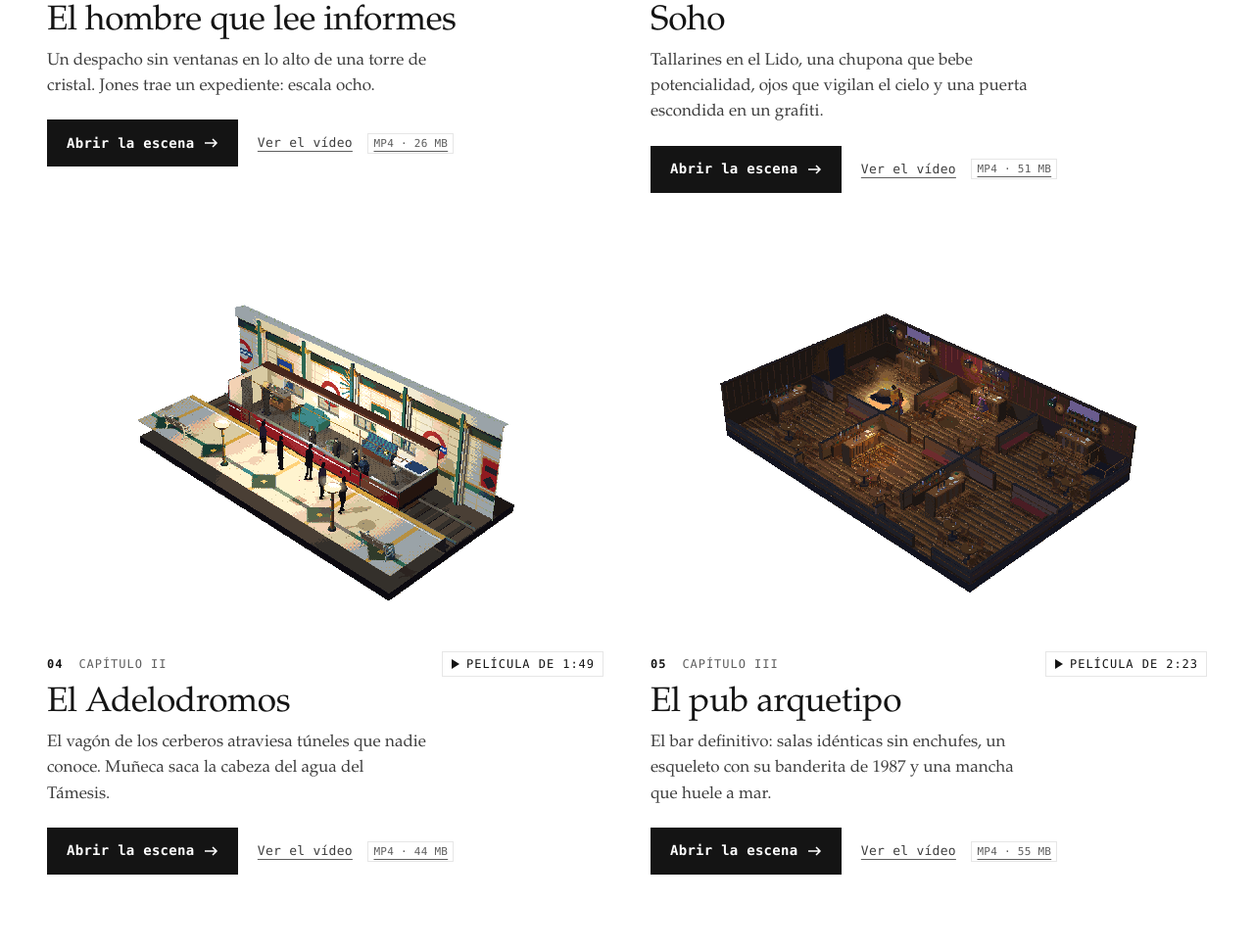
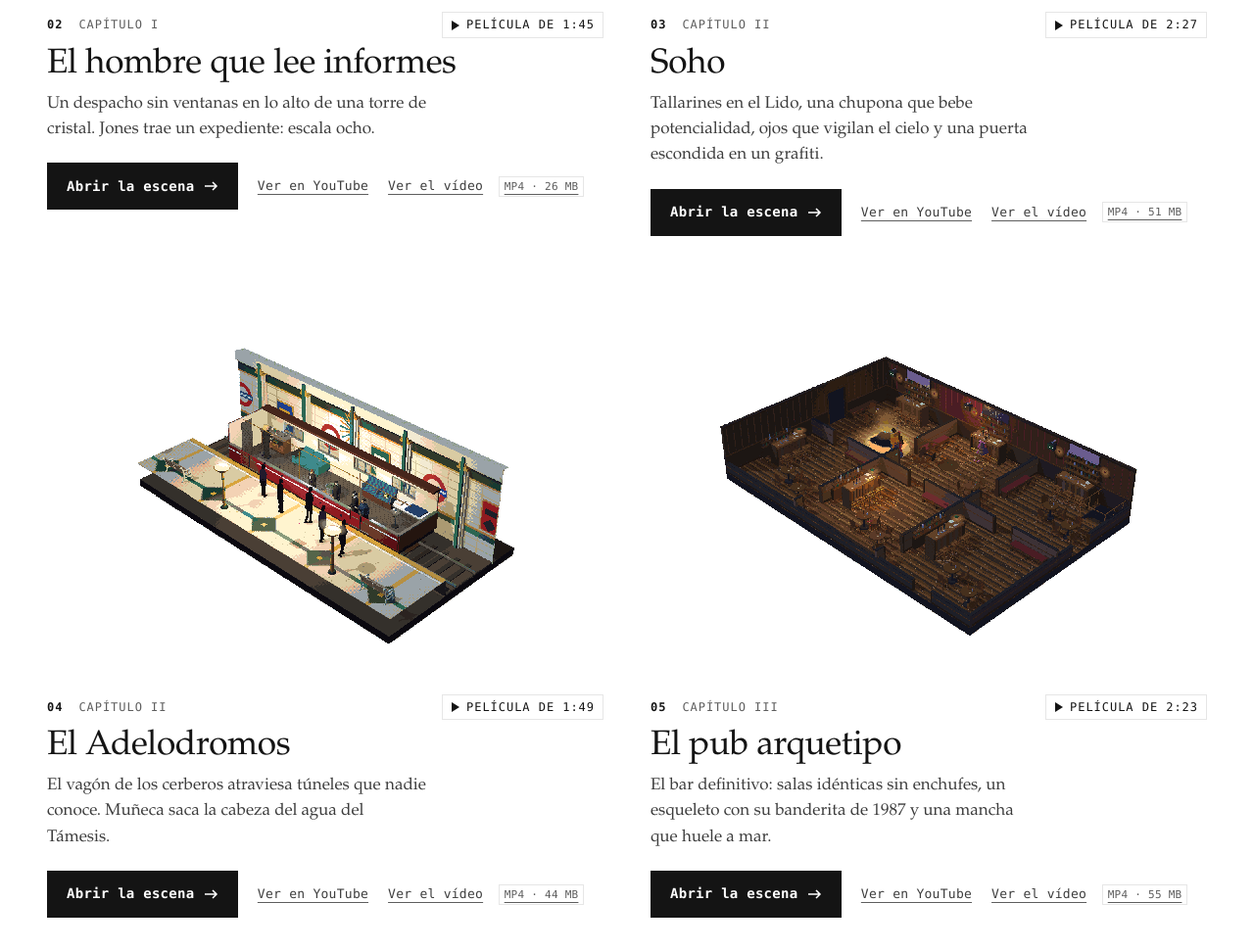
Before and after one commit to LudoBermejoES/dioramas-web, a plain HTML site: page esta-no-es-otra-de-tus-putas-novelas-juveniles/index.html in a window 1280 px wide. Shown: the part 2639-3609 px from the top of the page at 98% size. Drawn offline with Linux system fonts and the light colour scheme.

Commit message:
Link every film to YouTube, and the book page to the playlist

```diff
--- a/esta-no-es-otra-de-tus-putas-novelas-juveniles/index.html
+++ b/esta-no-es-otra-de-tus-putas-novelas-juveniles/index.html
@@ -39,6 +39,7 @@
       <div><dt><kbd>Espacio</kbd></dt><dd>pausar</dd></div>
       <div><dt><kbd>R</kbd></dt><dd>volver a la cámara</dd></div>
     </dl>
+    <p class="playlist"><a class="video" href="https://www.youtube.com/playlist?list=PLZJdj81xQMG0" rel="noopener">Todas las películas en YouTube</a></p>
   </div>
   <aside class="warning" aria-label="Aviso de contenido"><strong>Aviso</strong><p>Estas escenas tienen violencia gráfica: sangre, vísceras y golpes, como en el libro.</p></aside>
 </section>
@@ -53,6 +54,7 @@
     <p class="logline">Un mercadillo de Camden, una Telefunken vieja y un amigo que revienta en vísceras para que de ellas nazca Astilla.</p>
     <p class="actions">
       <a class="stretch open" href="i-la-television/">Abrir la escena<span class="vh">: La televisión</span><svg class="ico" viewBox="0 0 14 10" width="14" height="10" aria-hidden="true" focusable="false"><path d="M0 5h12M8 1l4 4-4 4" fill="none" stroke="currentColor" stroke-width="1.5"/></svg></a>
+      <a class="video" href="https://youtu.be/8bWbSsNA6XI" rel="noopener">Ver en YouTube<span class="vh">: La televisión</span></a>
       <a class="video" href="i-la-television/i-la-television.mp4">Ver el vídeo<span class="vh"> de La televisión</span> <span class="fmt">MP4 · 34 MB</span></a>
     </p>
   </div>
@@ -65,6 +67,7 @@
     <p class="logline">Un despacho sin ventanas en lo alto de una torre de cristal. Jones trae un expediente: escala ocho.</p>
     <p class="actions">
       <a class="stretch open" href="i-el-hombre-que-lee-informes/">Abrir la escena<span class="vh">: El hombre que lee informes</span><svg class="ico" viewBox="0 0 14 10" width="14" height="10" aria-hidden="true" focusable="false"><path d="M0 5h12M8 1l4 4-4 4" fill="none" stroke="currentColor" stroke-width="1.5"/></svg></a>
+      <a class="video" href="https://youtu.be/LosCzbRrA4M" rel="noopener">Ver en YouTube<span class="vh">: El hombre que lee informes</span></a>
       <a class="video" href="i-el-hombre-que-lee-informes/i-el-hombre-que-lee-informes.mp4">Ver el vídeo<span class="vh"> de El hombre que lee informes</span> <span class="fmt">MP4 · 26 MB</span></a>
     </p>
   </div>
@@ -77,6 +80,7 @@
     <p class="logline">Tallarines en el Lido, una chupona que bebe potencialidad, ojos que vigilan el cielo y una puerta escondida en un grafiti.</p>
     <p class="actions">
       <a class="stretch open" href="ii-soho/">Abrir la escena<span class="vh">: Soho</span><svg class="ico" viewBox="0 0 14 10" width="14" height="10" aria-hidden="true" focusable="false"><path d="M0 5h12M8 1l4 4-4 4" fill="none" stroke="currentColor" stroke-width="1.5"/></svg></a>
+      <a class="video" href="https://youtu.be/z8Tx712WH94" rel="noopener">Ver en YouTube<span class="vh">: Soho</span></a>
       <a class="video" href="ii-soho/ii-soho.mp4">Ver el vídeo<span class="vh"> de Soho</span> <span class="fmt">MP4 · 51 MB</span></a>
     </p>
   </div>
@@ -89,6 +93,7 @@
     <p class="logline">El vagón de los cerberos atraviesa túneles que nadie conoce. Muñeca saca la cabeza del agua del Támesis.</p>
     <p class="actions">
       <a class="stretch open" href="ii-el-adelodromos/">Abrir la escena<span class="vh">: El Adelodromos</span><svg class="ico" viewBox="0 0 14 10" width="14" height="10" aria-hidden="true" focusable="false"><path d="M0 5h12M8 1l4 4-4 4" fill="none" stroke="currentColor" stroke-width="1.5"/></svg></a>
+      <a class="video" href="https://youtu.be/3C6lRcNwZA0" rel="noopener">Ver en YouTube<span class="vh">: El Adelodromos</span></a>
       <a class="video" href="ii-el-adelodromos/ii-el-adelodromos.mp4">Ver el vídeo<span class="vh"> de El Adelodromos</span> <span class="fmt">MP4 · 44 MB</span></a>
     </p>
   </div>
@@ -101,6 +106,7 @@
     <p class="logline">El bar definitivo: salas idénticas sin enchufes, un esqueleto con su banderita de 1987 y una mancha que huele a mar.</p>
     <p class="actions">
       <a class="stretch open" href="iii-el-pub-arquetipo/">Abrir la escena<span class="vh">: El pub arquetipo</span><svg class="ico" viewBox="0 0 14 10" width="14" height="10" aria-hidden="true" focusable="false"><path d="M0 5h12M8 1l4 4-4 4" fill="none" stroke="currentColor" stroke-width="1.5"/></svg></a>
+      <a class="video" href="https://youtu.be/Cl3dIRPPMD4" rel="noopener">Ver en YouTube<span class="vh">: El pub arquetipo</span></a>
       <a class="video" href="iii-el-pub-arquetipo/iii-el-pub-arquetipo.mp4">Ver el vídeo<span class="vh"> de El pub arquetipo</span> <span class="fmt">MP4 · 55 MB</span></a>
     </p>
   </div>
@@ -113,6 +119,7 @@
     <p class="logline">Mediodía eterno de agosto. Un lord expulsado, una nevera, cerveza, baile, arena en la cara y una rotura en el mar.</p>
     <p class="actions">
       <a class="stretch open" href="iv-el-paraiso-de-lali-lali/">Abrir la escena<span class="vh">: El paraíso de Lali-lali</span><svg class="ico" viewBox="0 0 14 10" width="14" height="10" aria-hidden="true" focusable="false"><path d="M0 5h12M8 1l4 4-4 4" fill="none" stroke="currentColor" stroke-width="1.5"/></svg></a>
+      <a class="video" href="https://youtu.be/_HKoQyIuwkA" rel="noopener">Ver en YouTube<span class="vh">: El paraíso de Lali-lali</span></a>
       <a class="video" href="iv-el-paraiso-de-lali-lali/iv-el-paraiso-de-lali-lali.mp4">Ver el vídeo<span class="vh"> de El paraíso de Lali-lali</span> <span class="fmt">MP4 · 38 MB</span></a>
     </p>
   </div>
@@ -125,6 +132,7 @@
     <p class="logline">Un interfono, un té horrible y una voz hecha de coros. Emily se resiste. La valkiria la levanta del suelo.</p>
     <p class="actions">
       <a class="stretch open" href="v-la-comisaria/">Abrir la escena<span class="vh">: La comisaría</span><svg class="ico" viewBox="0 0 14 10" width="14" height="10" aria-hidden="true" focusable="false"><path d="M0 5h12M8 1l4 4-4 4" fill="none" stroke="currentColor" stroke-width="1.5"/></svg></a>
+      <a class="video" href="https://youtu.be/TOkDguWYtoE" rel="noopener">Ver en YouTube<span class="vh">: La comisaría</span></a>
       <a class="video" href="v-la-comisaria/v-la-comisaria.mp4">Ver el vídeo<span class="vh"> de La comisaría</span> <span class="fmt">MP4 · 29 MB</span></a>
     </p>
   </div>
@@ -137,6 +145,7 @@
     <p class="logline">Mar helado, un paseo marítimo, cuatro fascistas con un mechero. La sombra de Astilla tiene demasiados brazos.</p>
     <p class="actions">
       <a class="stretch open" href="vi-blackpool/">Abrir la escena<span class="vh">: Blackpool</span><svg class="ico" viewBox="0 0 14 10" width="14" height="10" aria-hidden="true" focusable="false"><path d="M0 5h12M8 1l4 4-4 4" fill="none" stroke="currentColor" stroke-width="1.5"/></svg></a>
+      <a class="video" href="https://youtu.be/hSTkbIkuplY" rel="noopener">Ver en YouTube<span class="vh">: Blackpool</span></a>
       <a class="video" href="vi-blackpool/vi-blackpool.mp4">Ver el vídeo<span class="vh"> de Blackpool</span> <span class="fmt">MP4 · 22 MB</span></a>
     </p>
   </div>
@@ -149,6 +158,7 @@
     <p class="logline">Del aparcamiento de Blackpool a la puerta de Singāl Halls: un coche robado, Planet Rock, una foto de familia, una tormenta que se anuncia y una mansión con una sola luz encendida.</p>
     <p class="actions">
       <a class="stretch open" href="vii-el-viaje/">Abrir la escena<span class="vh">: El viaje</span><svg class="ico" viewBox="0 0 14 10" width="14" height="10" aria-hidden="true" focusable="false"><path d="M0 5h12M8 1l4 4-4 4" fill="none" stroke="currentColor" stroke-width="1.5"/></svg></a>
+      <a class="video" href="https://youtu.be/zHrDExq5T2w" rel="noopener">Ver en YouTube<span class="vh">: El viaje</span></a>
       <a class="video" href="vii-el-viaje/vii-el-viaje.mp4">Ver el vídeo<span class="vh"> de El viaje</span> <span class="fmt">MP4 · 31 MB</span></a>
     </p>
   </div>
@@ -161,6 +171,7 @@
     <p class="logline">Una residencia de lujo, una enfermera que gruñe, ancianos que tiemblan al tocar a Orlando y camillas con vías amarillas.</p>
     <p class="actions">
       <a class="stretch open" href="vii-singal-halls/">Abrir la escena<span class="vh">: Singāl Halls</span><svg class="ico" viewBox="0 0 14 10" width="14" height="10" aria-hidden="true" focusable="false"><path d="M0 5h12M8 1l4 4-4 4" fill="none" stroke="currentColor" stroke-width="1.5"/></svg></a>
+      <a class="video" href="https://youtu.be/XBKVRBvMCw0" rel="noopener">Ver en YouTube<span class="vh">: Singāl Halls</span></a>
       <a class="video" href="vii-singal-halls/vii-singal-halls.mp4">Ver el vídeo<span class="vh"> de Singāl Halls</span> <span class="fmt">MP4 · 71 MB</span></a>
     </p>
   </div>
@@ -173,6 +184,7 @@
     <p class="logline">Un gimnasio sobre raíles, una estación de mármol sin techo y tres mujeres vestidas de bandera que olfatean a Emily.</p>
     <p class="actions">
       <a class="stretch open" href="viii-ix-la-estacion-blanca/">Abrir la escena<span class="vh">: La estación blanca</span><svg class="ico" viewBox="0 0 14 10" width="14" height="10" aria-hidden="true" focusable="false"><path d="M0 5h12M8 1l4 4-4 4" fill="none" stroke="currentColor" stroke-width="1.5"/></svg></a>
+      <a class="video" href="https://youtu.be/npzsCMdDu4o" rel="noopener">Ver en YouTube<span class="vh">: La estación blanca</span></a>
       <a class="video" href="viii-ix-la-estacion-blanca/viii-ix-la-estacion-blanca.mp4">Ver el vídeo<span class="vh"> de La estación blanca</span> <span class="fmt">MP4 · 45 MB</span></a>
     </p>
   </div>
@@ -185,6 +197,7 @@
     <p class="logline">Bustos con la misma cara, un cuadro de 1582, sangre en el suelo y un espejo negro que se vuelve tinta.</p>
     <p class="actions">
       <a class="stretch open" href="x-el-espejo-de-dee/">Abrir la escena<span class="vh">: El espejo de Dee</span><svg class="ico" viewBox="0 0 14 10" width="14" height="10" aria-hidden="true" focusable="false"><path d="M0 5h12M8 1l4 4-4 4" fill="none" stroke="currentColor" stroke-width="1.5"/></svg></a>
+      <a class="video" href="https://youtu.be/hbRFFAEpdJY" rel="noopener">Ver en YouTube<span class="vh">: El espejo de Dee</span></a>
       <a class="video" href="x-el-espejo-de-dee/x-el-espejo-de-dee.mp4">Ver el vídeo<span class="vh"> de El espejo de Dee</span> <span class="fmt">MP4 · 44 MB</span></a>
     </p>
   </div>
@@ -197,6 +210,7 @@
     <p class="logline">Una escalera de Londres levantada sobre mármol blanco, una porra que no para y una diosa de dos pisos que tiende la mano.</p>
     <p class="actions">
       <a class="stretch open" href="xi-el-incidente/">Abrir la escena<span class="vh">: El incidente</span><svg class="ico" viewBox="0 0 14 10" width="14" height="10" aria-hidden="true" focusable="false"><path d="M0 5h12M8 1l4 4-4 4" fill="none" stroke="currentColor" stroke-width="1.5"/></svg></a>
+      <a class="video" href="https://youtu.be/lrBRVUB5Ugo" rel="noopener">Ver en YouTube<span class="vh">: El incidente</span></a>
       <a class="video" href="xi-el-incidente/xi-el-incidente.mp4">Ver el vídeo<span class="vh"> de El incidente</span> <span class="fmt">MP4 · 19 MB</span></a>
     </p>
   </div>
@@ -209,6 +223,7 @@
     <p class="logline">Un despacho que se vuelve boca, una alfombra que es lengua y un soldado de los Tercios que llevaba años esperando.</p>
     <p class="actions">
       <a class="stretch open" href="xii-el-cuarto-que-come/">Abrir la escena<span class="vh">: El cuarto que come</span><svg class="ico" viewBox="0 0 14 10" width="14" height="10" aria-hidden="true" focusable="false"><path d="M0 5h12M8 1l4 4-4 4" fill="none" stroke="currentColor" stroke-width="1.5"/></svg></a>
+      <a class="video" href="https://youtu.be/Um5b94Xkgw8" rel="noopener">Ver en YouTube<span class="vh">: El cuarto que come</span></a>
       <a class="video" href="xii-el-cuarto-que-come/xii-el-cuarto-que-come.mp4">Ver el vídeo<span class="vh"> de El cuarto que come</span> <span class="fmt">MP4 · 15 MB</span></a>
     </p>
   </div>
```
